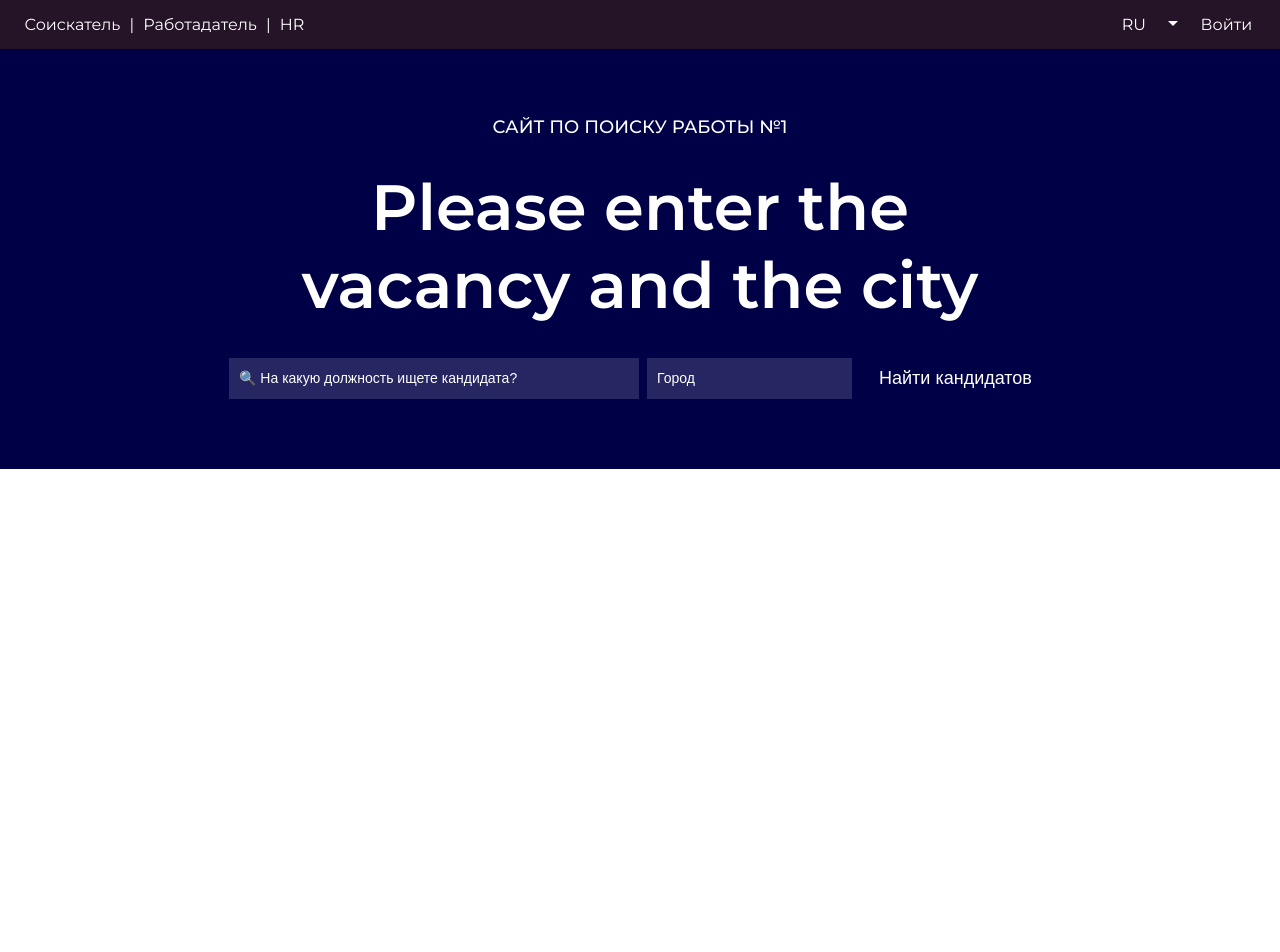
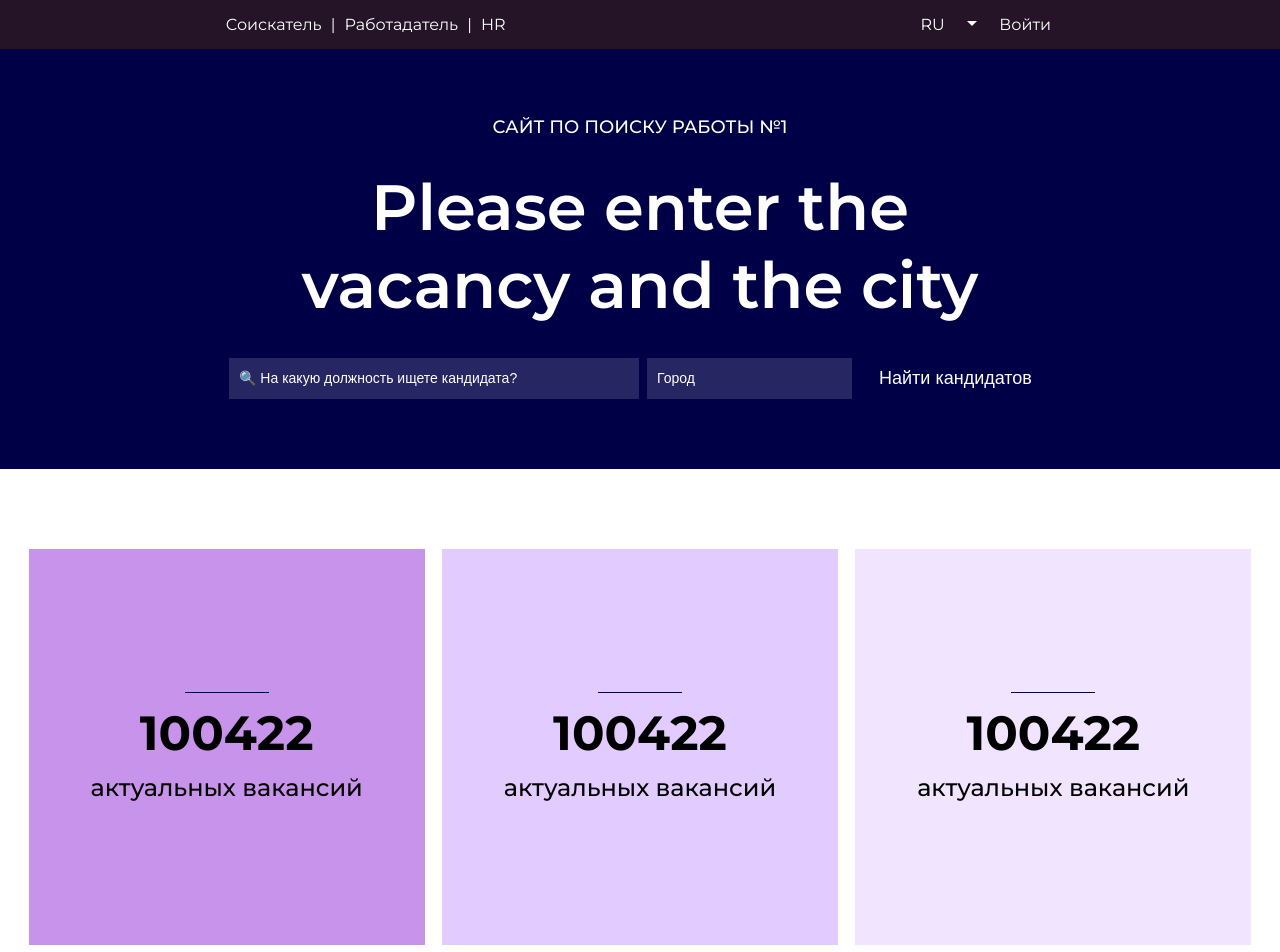
Before and after one commit to YauhenDavidovich/pm-digital, a React (Create React App) app: page /#/home in a window 1280 px wide. Shown: the top 952 px of the page. Before the commit the page ends 800 px from the top, so only its background shows below. Built offline with nearby package versions, Linux system fonts and the light colour scheme.

Commit message:
feat: add vacancies banner

```diff
--- a/src/components/FlexWrapper.tsx
+++ b/src/components/FlexWrapper.tsx
@@ -18,7 +18,7 @@ const StyledFlex = styled.div<StyledFlexProp>`
   flex-direction: ${props => props.direction || 'row'};
   align-items: ${props => props.align || 'stretch'};
   justify-content: ${props => props.justify || 'stretch'};
-  margin: ${({margin}) => margin || '0'};
+  margin: ${({margin}) => margin || '0 auto'};
   width: 100%;
   max-width: ${({maxWidth}) => maxWidth || 'none'};
   color: ${({color}) => color || 'black'};
--- a/src/components/homepage/HomePage.tsx
+++ b/src/components/homepage/HomePage.tsx
@@ -3,14 +3,16 @@ import {Link as RouterLink} from 'react-router-dom';
 import {Link} from "@mui/material";
 import Navbar from "../Navbar";
 import Banner from "./Banner";
+import VacanciesAmountBanner from "./VacanciesAmountBanner";
 
 const HomePage = () => {
     return (
         <>
-            <Navbar justify={"space-between"} />
+            <Navbar justify={"space-between"}/>
             <Banner/>
+            <VacanciesAmountBanner/>
 
-            </>
+        </>
 
     )
 }
--- /dev/null
+++ b/src/components/homepage/VacanciesAmountBanner.tsx
@@ -0,0 +1,33 @@
+import React from 'react';
+import FlexWrapper from "../FlexWrapper";
+import BackgroundColorWrapper from "../BackgroundColorWrapper";
+import VacanciesAmountCard from "./VacanciesAmountCard";
+import styled from "styled-components";
+
+const FlexVacanciesWrapper = styled(FlexWrapper)`
+  margin: 80px auto;
+  @media ${props => props.theme.media.phone} {
+    flex-direction: column;
+    margin: 20px auto;
+  }
+  @media ${props => props.theme.media.tablet} {
+    flex-direction: column;
+    margin: 20px auto;
+  }
+`
+
+
+const VacanciesAmountBanner = () => {
+    return (
+        <BackgroundColorWrapper>
+        <FlexVacanciesWrapper maxWidth={"1240px"}>
+            <VacanciesAmountCard backgroundColor={"#C893EA"}/>
+            <VacanciesAmountCard backgroundColor={"#E2CBFF"}/>
+            <VacanciesAmountCard backgroundColor={"#F0E4FF"}/>
+        </FlexVacanciesWrapper>
+            </BackgroundColorWrapper>
+
+    );
+};
+
+export default VacanciesAmountBanner;
--- /dev/null
+++ b/src/components/homepage/VacanciesAmountCard.tsx
@@ -0,0 +1,62 @@
+import React from 'react';
+import styled from "styled-components";
+
+export interface StyledCardProp {
+    direction?: string
+    align?: string
+    justify?: string
+    margin?: string
+    height?: string
+    backgroundColor?: string
+    children?: React.ReactNode;
+}
+
+const StyledCard = styled.div<StyledCardProp>`
+  display: flex;
+  flex-direction: ${props => props.direction || 'column'};
+  align-items: ${props => props.align || 'center'};
+  justify-content: ${props => props.justify || 'center'};
+  background-color: ${props => props.backgroundColor || 'white'};
+  h2 {
+    font-size: 48px;
+    font-weight: 700;
+    line-height: 80px;
+  }
+  h3 {
+    font-size: 24px;
+    font-weight: 500;
+  }
+
+  height: ${({height}) => height || '396px'};
+  width: 100%;
+  max-width: 396px;
+  @media ${props => props.theme.media.phone} {
+    max-width: 335px;
+    height: 260px;
+    margin-top: 20px;
+  }
+
+  @media ${props => props.theme.media.tablet} {
+    max-width: 685px;
+    height: 260px;
+    margin-top: 20px;
+  }
+`
+
+
+const VacanciesAmountCard = (props:StyledCardProp) => {
+    return (
+       <StyledCard {...props}>
+           <div style={{
+                   borderBottom: '1px solid #000046',
+                   width: "84px",
+               }}></div>
+           <div><h2>100422</h2></div>
+           <div><h3>актуальных вакансий</h3></div>
+
+       </StyledCard>
+
+    )
+}
+
+export default VacanciesAmountCard;
--- a/src/index.tsx
+++ b/src/index.tsx
@@ -40,7 +40,8 @@ const theme = {
         secondary: "#2A172D",
     },
     media: {
-        phone: "(max-width: 375px)"
+        phone: "(min-width: 375px) and (max-width: 768px)",
+        tablet: "(min-width: 769px) and (max-width: 1240px)"
     }
 }
 
```
Also changed, not shown: src/components/BackgroundColorWrapper.tsx (line endings or trailing spaces).
